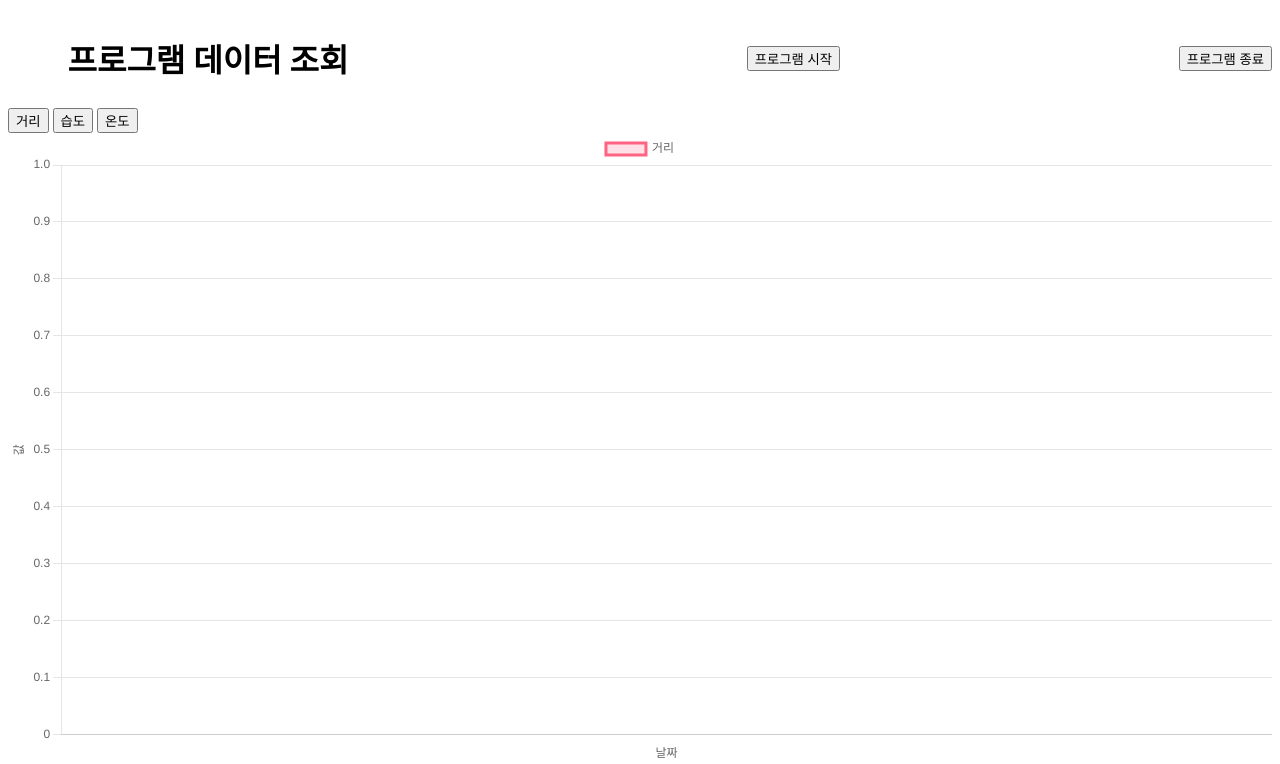
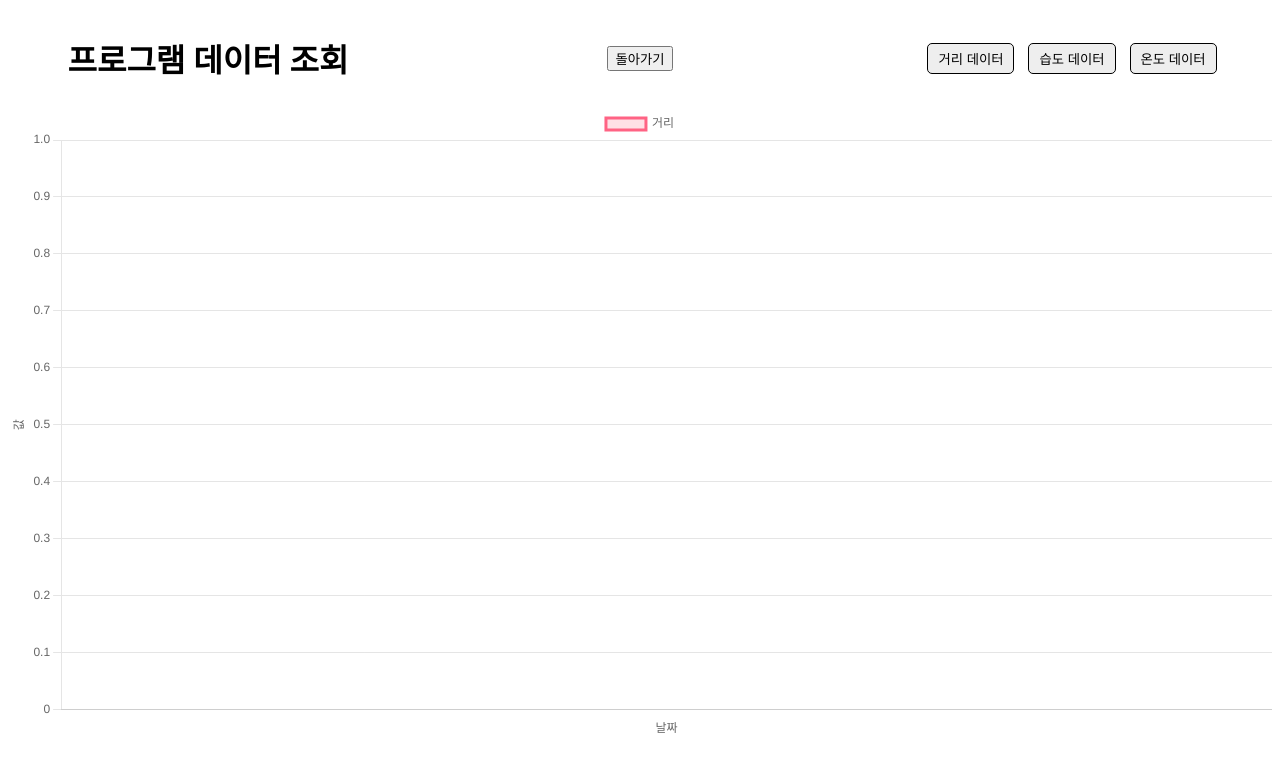
Before and after one commit to TaeWoongYoun/modbus_project, a PHP site: page /chart.php in a window 1280 px wide. Shown: the top 764 px of the page. Run offline with PHP 8.4, Linux system fonts and the light colour scheme; data that the repository does not hold is empty.

Commit message:
feat : Update chart page

```diff
--- a/chart.php
+++ b/chart.php
@@ -1,9 +1,13 @@
+<?php $conn = new mysqli("localhost", "root", "1234", "analog_read"); ?>
+<!DOCTYPE html>
+<html lang="ko">
+<head>
+    <meta charset="UTF-8">
+    <title>프로그램 데이터 조회</title>
+    <link rel="stylesheet" href="style.css">
+</head>
+<body>
     <?php
-$conn = new mysqli("localhost", "root", "1234", "analog_read");
-if ($conn->connect_error) {
-    die("연결 실패: " . $conn->connect_error);
-}
-
     $sql = "SELECT * FROM program ORDER BY idx DESC LIMIT 100";
     $result = mysqli_query($conn, $sql);
 
@@ -17,92 +21,26 @@ while ($row = mysqli_fetch_assoc($result)) {
             'date' => $row["Date"]
         ];
     }
-mysqli_close($conn);
     ?>
-<!DOCTYPE html>
-<html lang="ko">
-<head>
-    <meta charset="UTF-8">
-    <title>프로그램 데이터 조회</title>
-    <link rel="stylesheet" href="style.css">
-    <script src="https://cdn.jsdelivr.net/npm/chart.js"></script>
-</head>
-<body>
     <header>
         <h1>프로그램 데이터 조회</h1>
-        <button onclick="startProgram()">프로그램 시작</button>
-        <button onclick="stopProgram()">프로그램 종료</button>
+        <button><a href="index.php">돌아가기</a></button>
+        <div class="tab-menu">
+            <button onclick="showChart('distance')">거리 데이터</button>
+            <button onclick="showChart('humidity')">습도 데이터</button>
+            <button onclick="showChart('temperature')">온도 데이터</button>
+        </div>
     </header>
 
-    <!-- 탭 메뉴 -->
-    <div class="tab-menu">
-        <button onclick="showChart('distance')">거리</button>
-        <button onclick="showChart('humidity')">습도</button>
-        <button onclick="showChart('temperature')">온도</button>
-    </div>
-
-    <!-- 차트 컨테이너 -->
     <div class="chart-container">
         <canvas id="dataChart"></canvas>
     </div>
 
     <script>
         const data = <?php echo json_encode($data); ?>;
+    </script>
 
-        // 데이터 추출
-        const labels = data.map(entry => entry.date).reverse();
-        const distanceData = data.map(entry => entry.distance).reverse();
-        const humidityData = data.map(entry => entry.humidity).reverse();
-        const temperatureData = data.map(entry => entry.temperature).reverse();
-
-        // Chart.js 초기 설정
-        const ctx = document.getElementById('dataChart').getContext('2d');
-        let dataChart = new Chart(ctx, { type: 'line', data: {}, options: {} });
-
-        // 차트 업데이트 함수
-        function showChart(type) {
-            const datasets = {
-                distance: {
-                    label: '거리',
-                    data: distanceData,
-                    borderColor: 'rgba(255, 99, 132, 1)',
-                    backgroundColor: 'rgba(255, 99, 132, 0.2)',
-                    fill: true,
-                },
-                humidity: {
-                    label: '습도',
-                    data: humidityData,
-                    borderColor: 'rgba(54, 162, 235, 1)',
-                    backgroundColor: 'rgba(54, 162, 235, 0.2)',
-                    fill: true,
-                },
-                temperature: {
-                    label: '온도',
-                    data: temperatureData,
-                    borderColor: 'rgba(75, 192, 192, 1)',
-                    backgroundColor: 'rgba(75, 192, 192, 0.2)',
-                    fill: true,
-                }
-            };
-
-            dataChart.destroy(); // 기존 차트를 제거
-            dataChart = new Chart(ctx, {
-                type: 'line',
-                data: {
-                    labels: labels,
-                    datasets: [datasets[type]]
-                },
-                options: {
-                    scales: {
-                        x: { display: true, title: { display: true, text: '날짜' }},
-                        y: { display: true, title: { display: true, text: '값' }}
-                    }
-                }
-            });
-        }
-
-        // 기본으로 거리 차트를 표시
-        showChart('distance');
-    </script>
+    <script src="https://cdn.jsdelivr.net/npm/chart.js"></script>
+    <script src="chart.js"></script>
 </body>
 </html>
--- a/style.css
+++ b/style.css
@@ -15,13 +15,13 @@ header h1{
     text-align: center;
     align-content: center;
 }
-header .btn-box{
+header .btn-box, header .tab-menu{
     width: 400px;
     height: 100px;
     text-align: center;
     align-content: center;
 }
-header .btn-box button{
+header .btn-box button, header .tab-menu button {
     padding: 5px 10px;
     margin: 5px;
     border: 1px solid black;
```
Also changed, not shown: chart.js (added, +50 -0 lines). Lines whose indentation alone changed are shown as unchanged.
